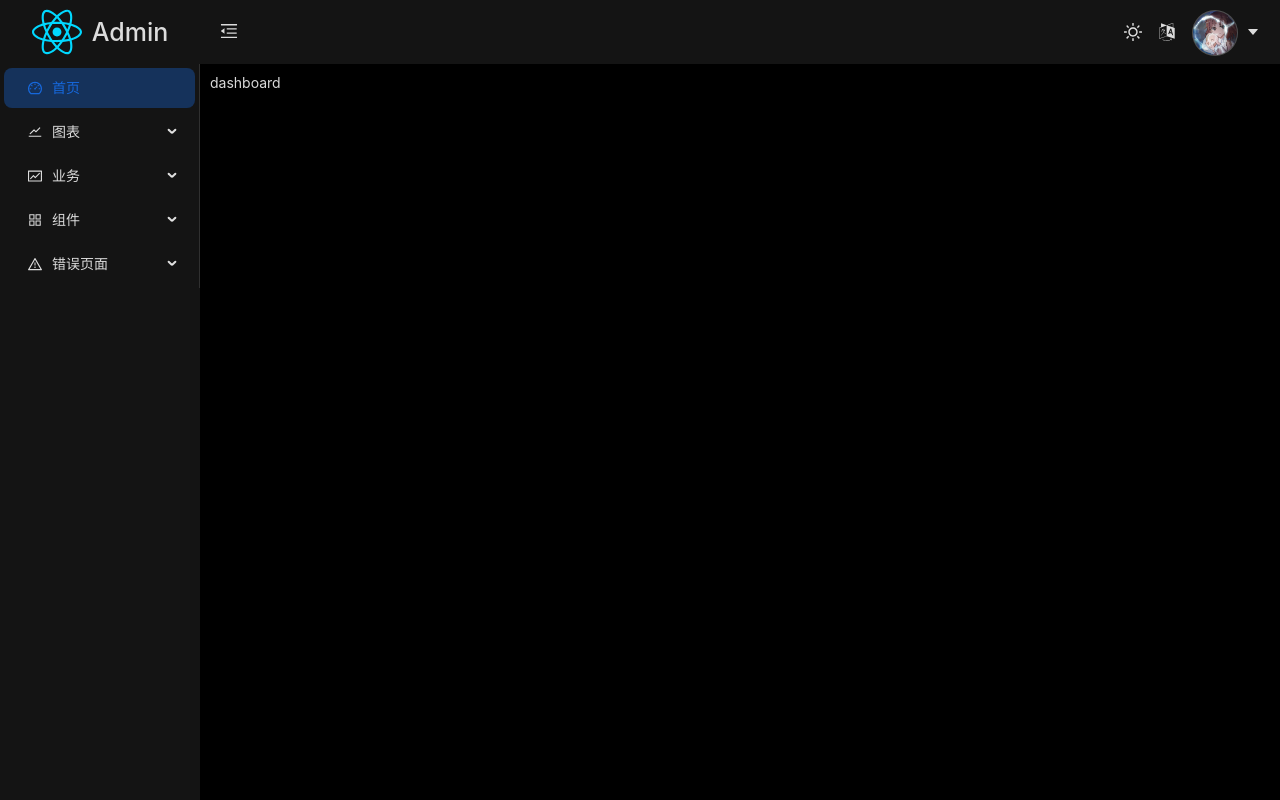
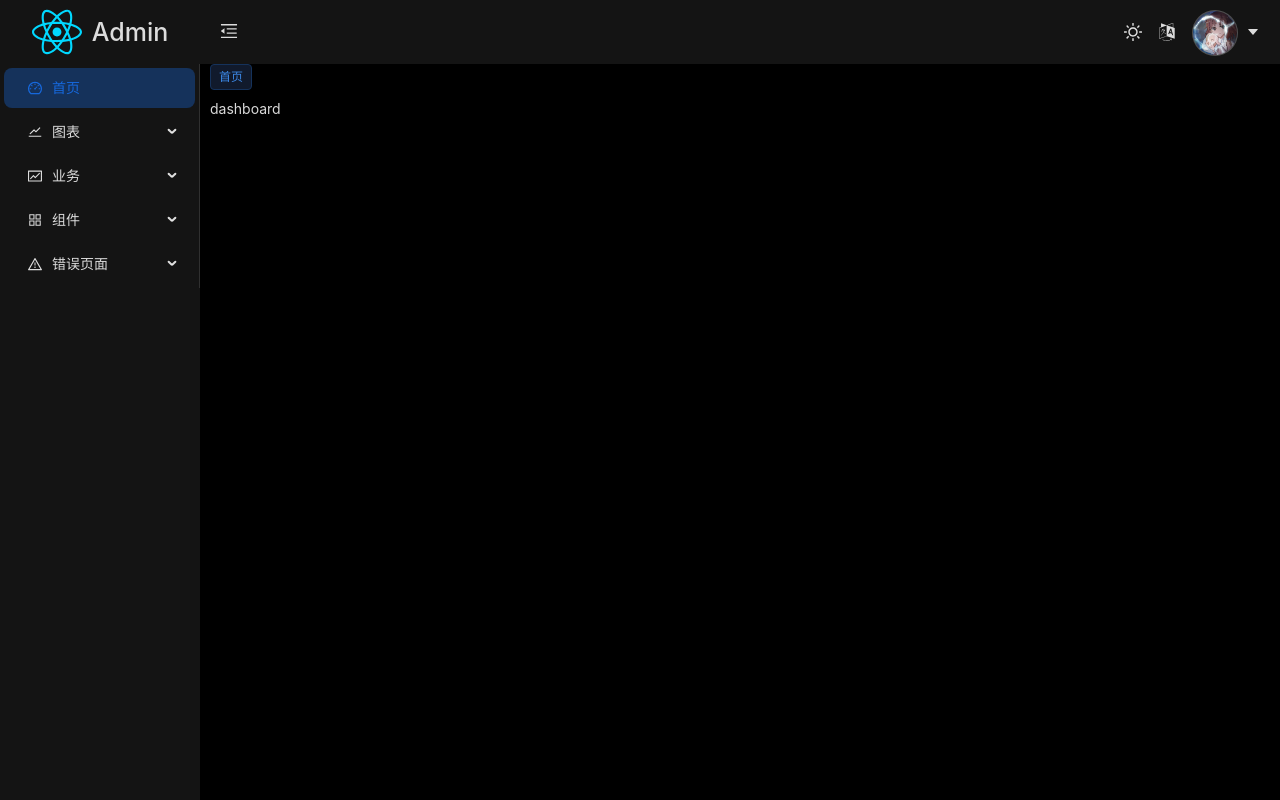
Before and after one commit to w2xi/react-admin-template, a React (Vite) app: page /login in a window 1280 px wide. Both pictures are taken after a click on the button "登录". Built offline with nearby package versions, Linux system fonts and the light colour scheme.

Commit message:
feat: tab bar

```diff
--- a/src/App.tsx
+++ b/src/App.tsx
@@ -11,10 +11,6 @@ import useAppStore from './stores/app'
 
 function App() {
   const { theme, locale, loading } = useAppStore()
-
-  useEffect(() => {
-    console.log('location', location.pathname);
-  }, [location.pathname])
 
   const getAntdLocale = () => {
     if (locale === 'zh_CN') {
--- a/src/mock/user/menu.ts
+++ b/src/mock/user/menu.ts
@@ -11,6 +11,7 @@ const menuList: MenuList = [
       en_US: 'Dashboard',
     },
     path: '/dashboard',
+    affix: true,
   },
   {
     code: 'charts',
--- a/src/pages/layout/header.tsx
+++ b/src/pages/layout/header.tsx
@@ -5,6 +5,7 @@ import { FormattedMessage } from 'react-intl';
 import { Link } from "react-router-dom";
 import useAppStore from '@/stores/app.ts';
 import useUserStore from "@/stores/user";
+import useTabBarStore from '@/stores/tabBar'
 import UserAvatar from '@/assets/mikoto-misaka.jpg'
 import LanguageSvg from '@/assets/language.svg?react'
 import type { MenuProps } from 'antd'
@@ -16,12 +17,14 @@ function HeaderComponent() {
   const navigate = useNavigate();
   const { token } = useToken();
   const { collapsed, locale, theme, setLocale, setTheme, setCollapsed } = useAppStore();
-  const { clear } = useUserStore();
+  const userStore = useUserStore();
+  const tabBarStore = useTabBarStore();
 
   const onClick: MenuProps['onClick'] = ({ key }) => {
     switch (key) {
       case 'logout': {
-        clear()
+        userStore.clear()
+        tabBarStore.clear()
         navigate('/login')
         break;
       }
--- a/src/pages/layout/index.tsx
+++ b/src/pages/layout/index.tsx
@@ -4,6 +4,7 @@ import { Outlet } from 'react-router-dom';
 import './index.scss';
 import MenuComponent from './menu';
 import HeaderComponent from './header';
+import TabBar from './tabBar.tsx';
 import { getMenuList } from '../../api/layout.ts';
 import useUserStore from '@/stores/user.ts';
 import useAppStore from '@/stores/app.ts';
@@ -46,6 +47,7 @@ const LayoutPage: React.FC = () => {
       </Sider>
       <Layout>
         <HeaderComponent />
+        <TabBar />
         <Content className='content'>
           <Suspense fallback={null}>
             <Outlet />
--- /dev/null
+++ b/src/pages/layout/tabBar.tsx
@@ -0,0 +1,106 @@
+import { useEffect } from 'react';
+import { Tag } from 'antd';
+import { useNavigate } from 'react-router-dom';
+import { css } from '@emotion/react';
+import useAppStore from '@/stores/app';
+import useTabBarStore from '@/stores/tabBar';
+import useUserStore from '@/stores/user'
+import type { MenuItem, MenuList } from '@/interface/layout/menu'
+
+const findMenuByPath = (
+  menus: MenuList,
+  path: string,
+  locale: 'zh_CN' | 'en_US'
+ ): MenuItem | undefined => {
+  for (const menu of menus) {
+    if (menu.path === path) {
+      return menu
+    }
+    if (menu.children) {
+      const target = findMenuByPath(menu.children, path, locale)
+      if (target) {
+        return target
+      }
+    }
+  }
+}
+
+const initAffixTags = (menus: MenuList) => {
+  const affixTags: MenuItem[] = []
+  const findAffixTags = (menus: MenuList) => {
+    menus.forEach(menu => {
+      if (menu.affix) {
+        affixTags.push(menu)
+      }
+      if (menu.children) {
+        findAffixTags(menu.children)
+      }
+    })
+  }
+  findAffixTags(menus)
+  return affixTags
+}
+
+function TabBar() {
+  const navigate = useNavigate();
+  const menuList = useUserStore(state => state.menuList);
+  const locale = useAppStore(state => state.locale);
+  const { visitedRoutes, addVisitedRoute, setVisitedRoute } = useTabBarStore();
+
+  const handleClose = (index: number) => {
+    const newVisitedRoutes = [...visitedRoutes];
+    newVisitedRoutes.splice(index, 1);
+    navigate(newVisitedRoutes[newVisitedRoutes.length - 1].path);
+    setVisitedRoute(newVisitedRoutes);
+  }
+
+  useEffect(() => {
+    const affixTags = initAffixTags(menuList);
+    addVisitedRoute(affixTags);
+  }, [menuList])
+
+  useEffect(() => {
+    const path = location.pathname
+    const menu = findMenuByPath(menuList, path, locale)
+    if (menu) {
+      addVisitedRoute(menu)
+    }
+  }, [location.pathname, locale])
+
+
+  return (
+    <div css={styles}>
+      { visitedRoutes.map((route, index) => (
+        <Tag
+          color={ location.pathname === route.path ? 'blue' : 'default' }
+          onClick={() => navigate(route.path)}
+          key={route.path}
+          style={{ cursor: 'pointer' }}
+          onClose={() => handleClose(index)}
+          closable={ !route.affix}
+        >
+          { route.label[locale] }
+        </Tag>
+      )) }
+    </div>
+  )
+}
+
+export default TabBar;
+
+const styles = css`
+  padding: 0 10px;
+  .ant-tag {
+    height: 26px;
+    line-height: 26px;
+    display: inline-flex;
+    align-items: center;
+    padding: 0 8px;
+    margin-right: 5px;
+    position: relative;
+    .ant-tag-close-icon {
+      font-size: 8px;
+      margin-left: 6px;
+    }
+  }
+`
--- /dev/null
+++ b/src/stores/tabBar.ts
@@ -0,0 +1,22 @@
+import { create } from 'zustand'
+import type { MenuItem, MenuList } from '@/interface/layout/menu'
+
+type Store = {
+  visitedRoutes: MenuList;
+  addVisitedRoute: (route: MenuItem | MenuList) => void;
+  setVisitedRoute: (routes: MenuList) => void;
+  clear: () => void;
+}
+
+const useAppStore = create<Store>()((set) => ({
+  visitedRoutes: [],
+  addVisitedRoute: (route: MenuItem | MenuList) => set((state) => {
+    const routes = Array.isArray(route) ? route : [route]
+    const newRoutes = routes.filter(item => !state.visitedRoutes.find(route => route.path === item.path))
+    return { visitedRoutes: state.visitedRoutes.concat(newRoutes) }
+  }),
+  setVisitedRoute: (routes: MenuList) => set(() => ({ visitedRoutes: routes })),
+  clear: () => set(() => ({ visitedRoutes: [] })),
+}))
+
+export default useAppStore
```
Also changed, not shown: src/interface/layout/menu.ts (+2 -7 lines).
